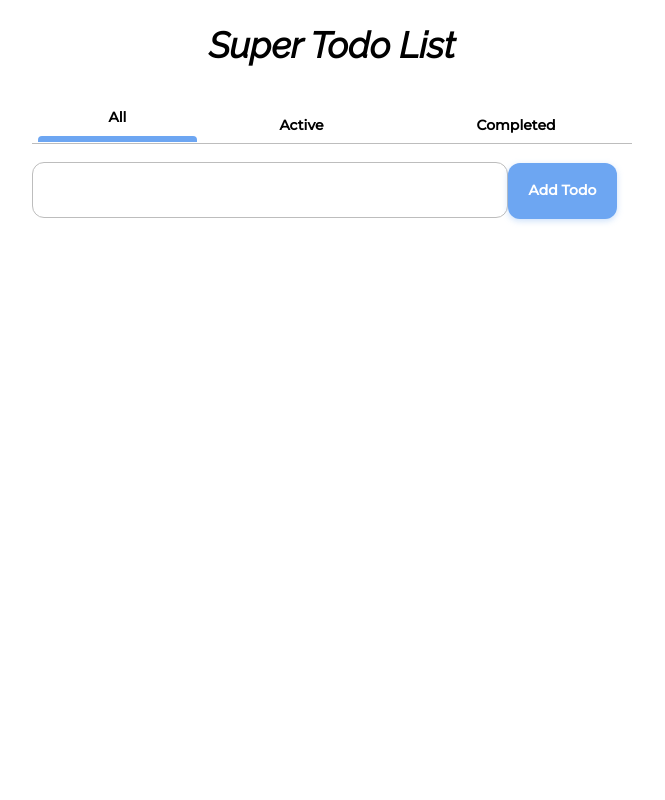
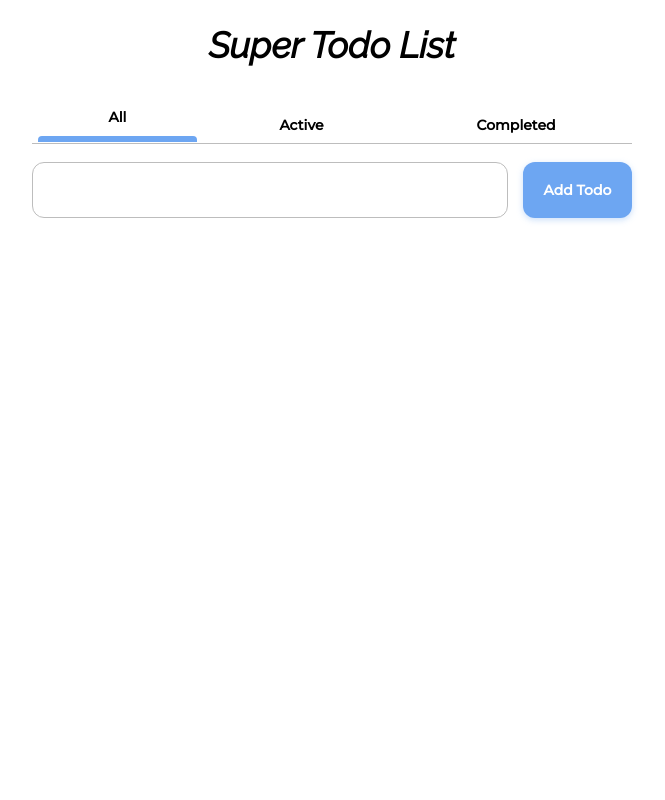
Before and after one commit to zacharysarette/super-todo-list, a React (Create React App) app: page / in a window 1280 px wide. Shown: the top 800 px of the page, without its empty margins (308-973 px from the left). Built offline with nearby package versions, Linux system fonts and the light colour scheme; the HTML template or start-up script is replaced by a standard one.

Commit message:
Adds button--right to add button

```diff
--- a/src/App.js
+++ b/src/App.js
@@ -92,7 +92,7 @@ function App() {
         {currentPage !== 'Completed' &&
           <>
             <input className='input input--large' ref={todoNameRef} type="text" />
-            <button className='button button--primary' onClick={handleAddTodo}>Add Todo</button>
+            <button className='button button--primary button--right' onClick={handleAddTodo}>Add Todo</button>
             <br />
             <br />
           </>
```
